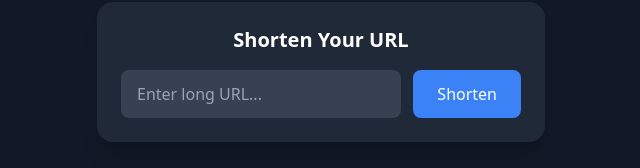
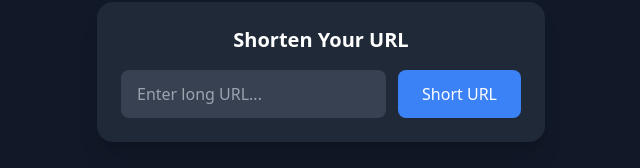
Before and after one commit to dhameliyahit/HdShort, a React (Vite) app: page / in a window 1280 px wide. Shown: the part 328-496 px from the top of the page, without its empty margins (319-959 px from the left). Built offline with nearby package versions, Linux system fonts and the light colour scheme.

Commit message:
tostify add

```diff
--- a/package.json
+++ b/package.json
@@ -12,7 +12,8 @@
   "dependencies": {
     "@tailwindcss/vite": "^4.0.14",
     "react": "^19.0.0",
-    "react-dom": "^19.0.0"
+    "react-dom": "^19.0.0",
+    "react-toastify": "^11.0.5"
   },
   "devDependencies": {
     "@eslint/js": "^9.21.0",
--- a/src/App.jsx
+++ b/src/App.jsx
@@ -1,12 +1,16 @@
 import { useState } from "react";
+import { ToastContainer, toast } from 'react-toastify';
+
 
 function App() {
   const [short, setShort] = useState(null);
   const [url, setURL] = useState("");
   const [copied, setCopied] = useState(false);
+  const [loading,setLoading] = useState(false)
 
   async function ShortURL() {
     try {
+      setLoading(true)
       const response = await fetch("http://localhost:8000/api/v1/shortner", {
         method: "POST",
         headers: {
@@ -16,13 +20,15 @@ function App() {
           originalURL: url,
         }),
       });
-
+      setLoading(false)
       const result = await response.json();
       if (response.ok) {
         setShort(result);
         setCopied(false); // Reset copied state
+        toast("Short URL Generate Successfully")
       } else {
         console.error("Error:", result.message);
+        toast("Error While send Request")
       }
     } catch (e) {
       console.error("Error while shortening URL:", e);
@@ -38,6 +44,8 @@ function App() {
   }
 
   return (
+    <>
+    <ToastContainer />
     <div className="flex flex-col items-center justify-center min-h-screen bg-gray-900 px-4">
       <div className="w-full max-w-md bg-gray-800 p-6 rounded-2xl shadow-xl">
         <h2 className="text-white text-xl font-bold text-center mb-4">
@@ -53,9 +61,10 @@ function App() {
           />
           <button
             onClick={ShortURL}
+            disabled={loading}
             className="px-6 py-3 bg-blue-500 text-white rounded-lg hover:bg-blue-600 transition"
           >
-            Shorten
+            {loading ? "Loading..." : "Short URL"}
           </button>
         </div>
 
@@ -78,6 +87,7 @@ function App() {
         )}
       </div>
     </div>
+  </>
   );
 }
 
```
Also changed, not shown: 1 other file (tests, documents, lock files or other folders).
